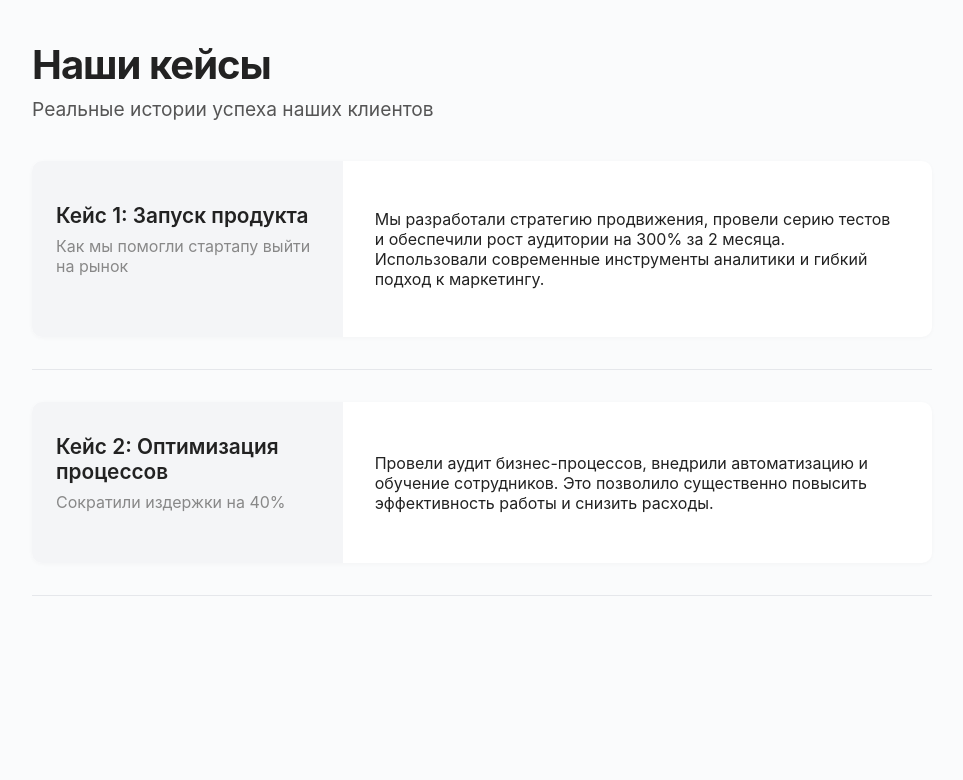
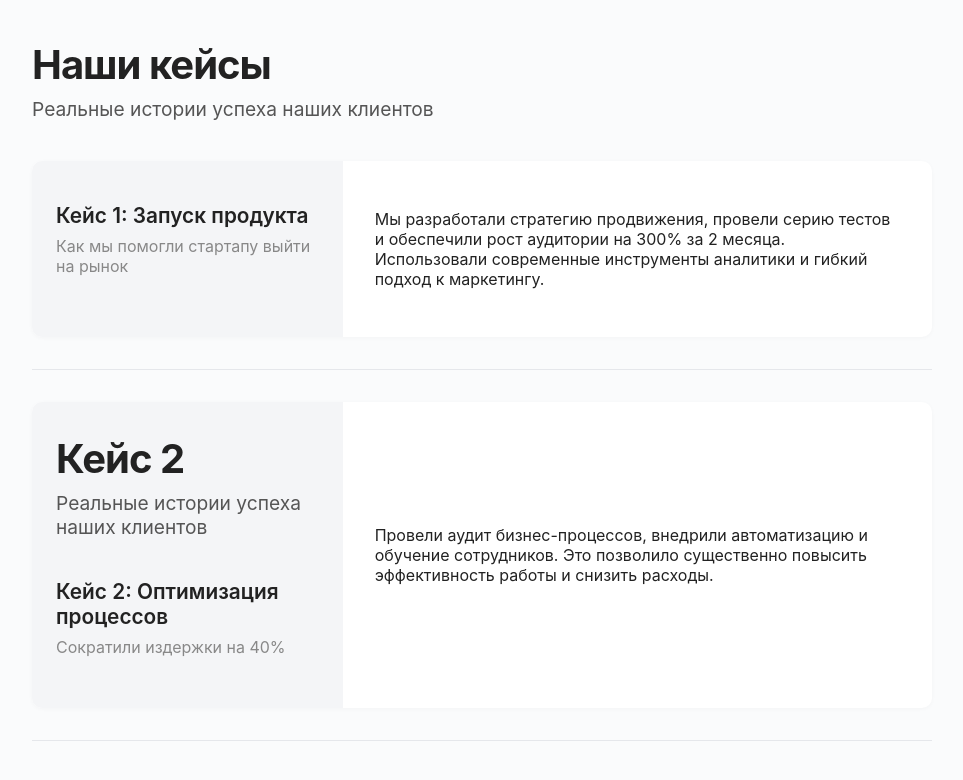
Before and after one commit to rouxjeabee/ai_cases_for_veche, a plain HTML site: page index.html in a window 1280 px wide. Shown: the whole page, without its empty margins (158-1121 px from the left). Drawn offline with Linux system fonts and the light colour scheme.

Commit message:
Update index.html

```diff
--- a/index.html
+++ b/index.html
@@ -114,6 +114,9 @@
 
     <div class="case">
         <div class="case-column-1">
+                <div class="page-title">Кейс 2</div>
+    <div class="page-subtitle">Реальные истории успеха наших клиентов</div>
+
             <div class="case-title">Кейс 2: Оптимизация процессов</div>
             <div class="case-subtitle">Сократили издержки на 40%</div>
         </div>
```
